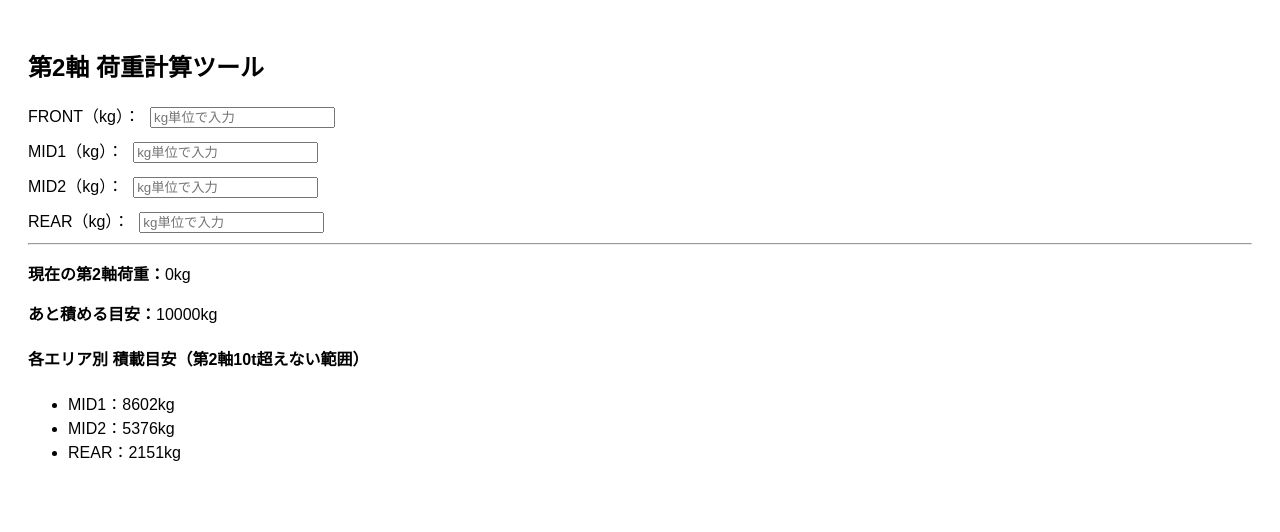
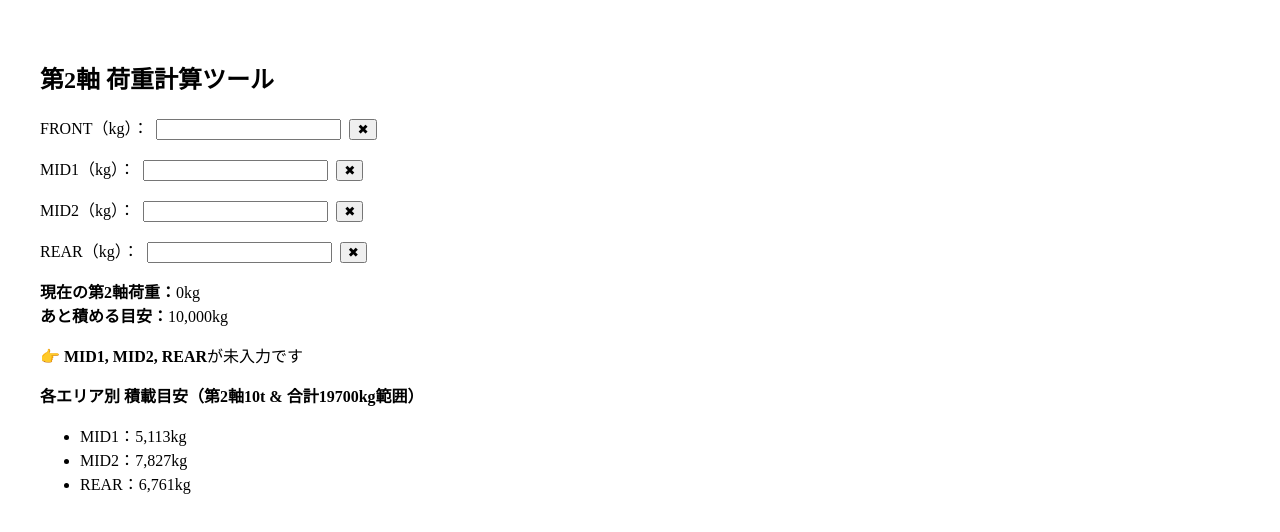
Before and after one commit to Toyotayusou1111/-, a React (Create React App) app: page / in a window 1280 px wide. Shown: the top 532 px of the page. Built offline with nearby package versions, Linux system fonts and the light colour scheme.

Commit message:
Update App.js

```diff
--- a/src/App.js
+++ b/src/App.js
@@ -16,6 +16,7 @@ export default function App() {
   };
 
   const MAX_AXLE_LOAD = 10000;
+  const MAX_TOTAL_LOAD = 19700;
 
   const parsedWeights = Object.fromEntries(
     Object.entries(weights).map(([key, val]) => [key, parseFloat(val) || 0])
@@ -27,31 +28,57 @@ export default function App() {
     parsedWeights.mid2 * influences.mid2 +
     parsedWeights.rear * influences.rear;
 
-  const remaining = Math.max(0, MAX_AXLE_LOAD - usedLoad);
+  const remainingAxle = Math.max(0, MAX_AXLE_LOAD - usedLoad);
+  const usedTotal =
+    parsedWeights.front +
+    parsedWeights.mid1 +
+    parsedWeights.mid2 +
+    parsedWeights.rear;
+  const remainingTotal = Math.max(0, MAX_TOTAL_LOAD - usedTotal);
 
-  const allKeys = ["mid1", "mid2", "rear"];
-  const emptyKeys = allKeys.filter((k) => !weights[k]);
+  const areas = ["mid1", "mid2", "rear"];
+  const emptyAreas = areas.filter((area) => !weights[area]);
 
   const recommended = {};
-  if (emptyKeys.length > 0 && remaining > 0) {
-    const denom = emptyKeys
-      .map((k) => Math.pow(influences[k], 2))
-      .reduce((a, b) => a + b, 0);
+  if (emptyAreas.length > 0 && remainingAxle > 0 && remainingTotal > 0) {
+    const ratios = {
+      mid1: 0.211,
+      mid2: 0.323,
+      rear: 0.279,
+    };
 
-    emptyKeys.forEach((k) => {
-      const val =
-        (Math.pow(influences[k], 2) * remaining) /
-        (influences[k] * denom);
-      recommended[k] = Math.round(val);
+    const ratioSum = emptyAreas.reduce((acc, key) => acc + ratios[key], 0);
+
+    // ステップ① 合計19700kg基準で比率割り
+    const rawRecommended = {};
+    emptyAreas.forEach((key) => {
+      rawRecommended[key] = remainingTotal * (ratios[key] / ratioSum);
+    });
+
+    // ステップ② 第2軸への影響値計算
+    const frontAxle = parsedWeights.front * influences.front;
+    const rawAxle = Object.entries(rawRecommended).reduce(
+      (acc, [key, val]) => acc + val * influences[key],
+      frontAxle
+    );
+
+    // ステップ③ 10t超える場合のみスケーリング
+    const scale =
+      rawAxle > MAX_AXLE_LOAD
+        ? (MAX_AXLE_LOAD - frontAxle) / (rawAxle - frontAxle)
+        : 1;
+
+    // ステップ④ 推奨値として四捨五入して出力
+    emptyAreas.forEach((key) => {
+      recommended[key] = Math.round(rawRecommended[key] * scale);
     });
   }
 
   return (
-    <div style={{ padding: "20px", fontFamily: "sans-serif" }}>
+    <div style={{ padding: "2rem" }}>
       <h2>第2軸 荷重計算ツール</h2>
-
-      {["front", "mid1", "mid2", "rear"].map((key) => (
-        <div key={key} style={{ marginBottom: 10 }}>
+      {Object.keys(weights).map((key) => (
+        <div key={key} style={{ marginBottom: "1rem" }}>
           <label>
             {key.toUpperCase()}（kg）：
             <input
@@ -60,38 +87,42 @@ export default function App() {
               onChange={(e) =>
                 setWeights({ ...weights, [key]: e.target.value })
               }
-              style={{ marginLeft: 10 }}
-              placeholder="kg単位で入力"
+              style={{ marginLeft: "0.5rem" }}
             />
+            <button
+              onClick={() => setWeights({ ...weights, [key]: "" })}
+              style={{ marginLeft: "0.5rem" }}
+            >
+              ✖
+            </button>
           </label>
         </div>
       ))}
-
-      <hr />
-      <p>
+      <div>
         <strong>現在の第2軸荷重：</strong>
-        {usedLoad.toFixed(0)}kg
-      </p>
-      <p>
+        {Math.round(usedLoad).toLocaleString()}kg
+      </div>
+      <div>
         <strong>あと積める目安：</strong>
-        {remaining.toFixed(0)}kg
-      </p>
-
-      {emptyKeys.length > 0 && remaining > 0 ? (
-        <>
-          <h4>各エリア別 積載目安（第2軸10t超えない範囲）</h4>
+        {Math.round(remainingAxle).toLocaleString()}kg
+      </div>
+      {emptyAreas.length > 0 && (
+        <div style={{ marginTop: "1rem" }}>
+          👉 <strong>{emptyAreas.map((e) => e.toUpperCase()).join(", ")}</strong>
+          が未入力です
+        </div>
+      )}
+      {emptyAreas.length > 0 && (
+        <div style={{ marginTop: "1rem" }}>
+          <strong>各エリア別 積載目安（第2軸10t & 合計19700kg範囲）</strong>
           <ul>
-            {emptyKeys.map((key) => (
+            {Object.entries(recommended).map(([key, val]) => (
               <li key={key}>
-                {key.toUpperCase()}：{recommended[key]}kg
+                {key.toUpperCase()}：{val.toLocaleString()}kg
               </li>
             ))}
           </ul>
-        </>
-      ) : (
-        <p style={{ color: "gray" }}>
-          👉 {emptyKeys.join(", ").toUpperCase()} が未入力です
-        </p>
+        </div>
       )}
     </div>
   );
```
